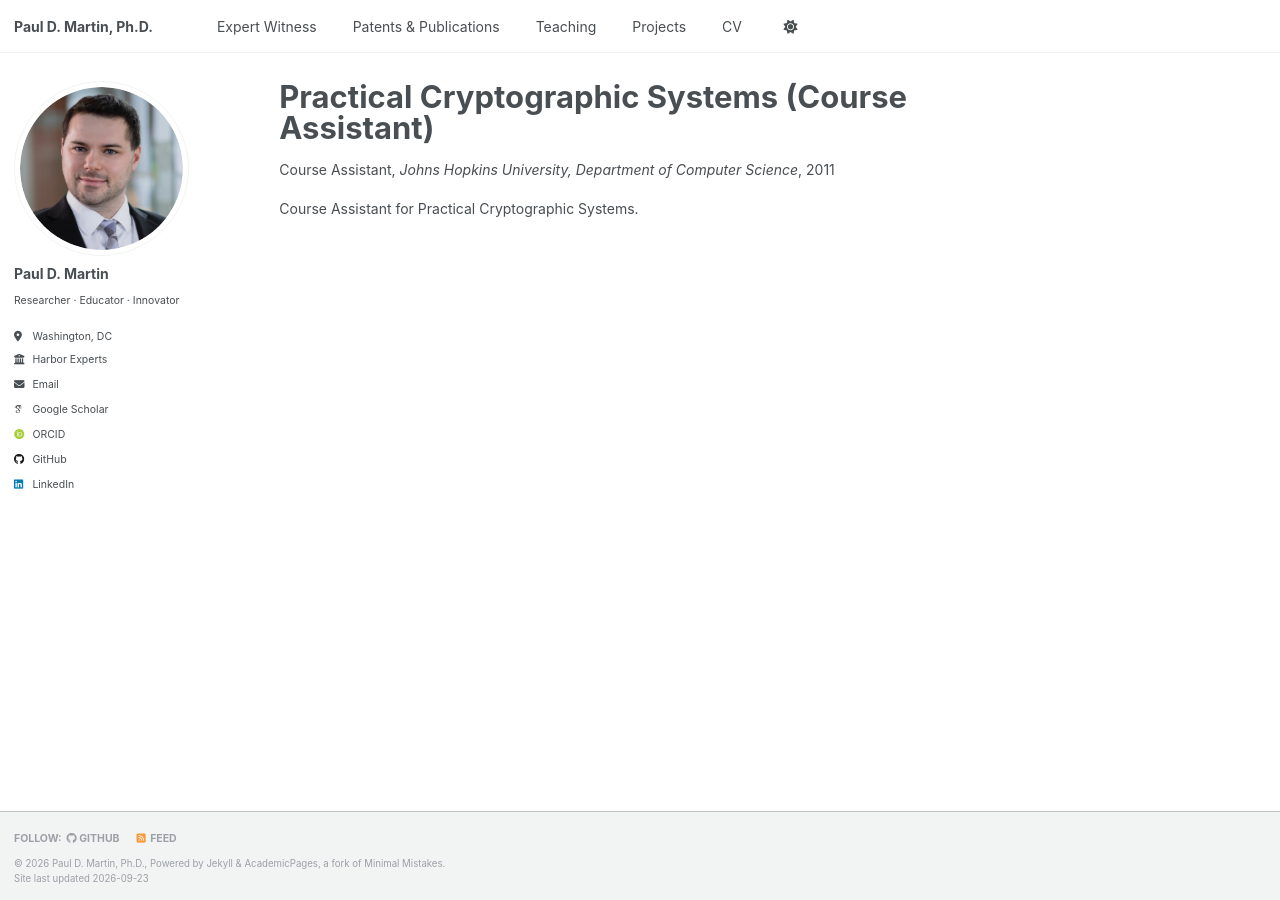
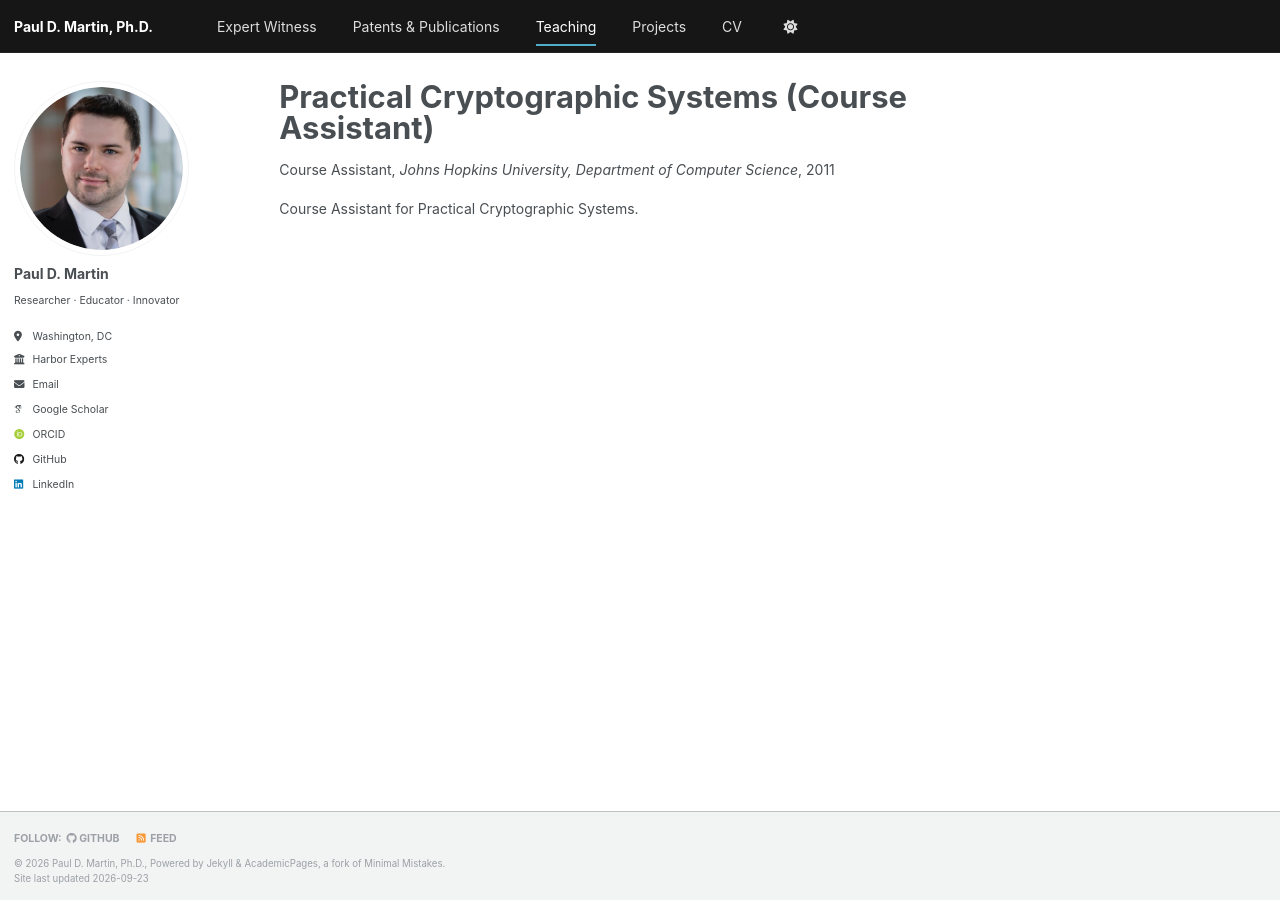
Before and after one commit to pauldmartinphd/pauldmartinphd.github.io, a Jekyll site: the page built from _teaching/2011-practical-crypto.md, in a window 1280 px wide. Built offline with Jekyll 4.4.1, drawn with Linux system fonts in a browser that asks for light colours; some web fonts are replaced.

Commit message:
Dark header bar with accent underline for hover and active page

```diff
--- a/_includes/masthead.html
+++ b/_includes/masthead.html
@@ -13,7 +13,7 @@
             {% else %}
               {% assign domain = base_path %}
             {% endif %}
-            <li class="masthead__menu-item"><a href="{{ domain }}{{ link.url }}">{{ link.title }}</a></li>
+            <li class="masthead__menu-item"><a href="{{ domain }}{{ link.url }}"{% if page.url == link.url or page.url contains link.url and link.url != "/" %} class="is-active" aria-current="page"{% endif %}>{{ link.title }}</a></li>
           {% endfor %}
           <li id="theme-toggle" class="masthead__menu-item persist tail">
             <a role="button" aria-labelledby="theme-icon"><i id="theme-icon" class="fa-solid fa-sun" aria-hidden="true" title="toggle theme"></i></a>
--- a/_sass/layout/_masthead.scss
+++ b/_sass/layout/_masthead.scss
@@ -65,3 +65,24 @@
     font-weight: 700;
   }
 }
+/* Dark header bar (same in light and dark site themes) */
+$masthead-bg: #161616;
+$masthead-link: #dddddd;
+$masthead-accent: #52adc8;
+
+.masthead {
+  background: $masthead-bg;
+  &::after { background: rgba(255, 255, 255, 0.06); }
+}
+.masthead__menu-item { background-color: transparent; }
+.masthead .greedy-nav { background: transparent; }
+.masthead .greedy-nav .visible-links a {
+  color: $masthead-link;
+  &:hover, &.is-active { color: #fff; }
+  &:before { height: 2px; background: $masthead-accent; }
+  &.is-active:before { transform: scaleX(1); }
+}
+.masthead .greedy-nav .visible-links .masthead__menu-item--lg a { color: #fff; }
+.masthead .greedy-nav .visible-links .masthead__menu-item--lg a:before { display: none; }
+.masthead .greedy-nav button { background-color: transparent; }
+.masthead .greedy-nav .hidden-links a { color: #333; &.is-active { color: #000; } }
```
